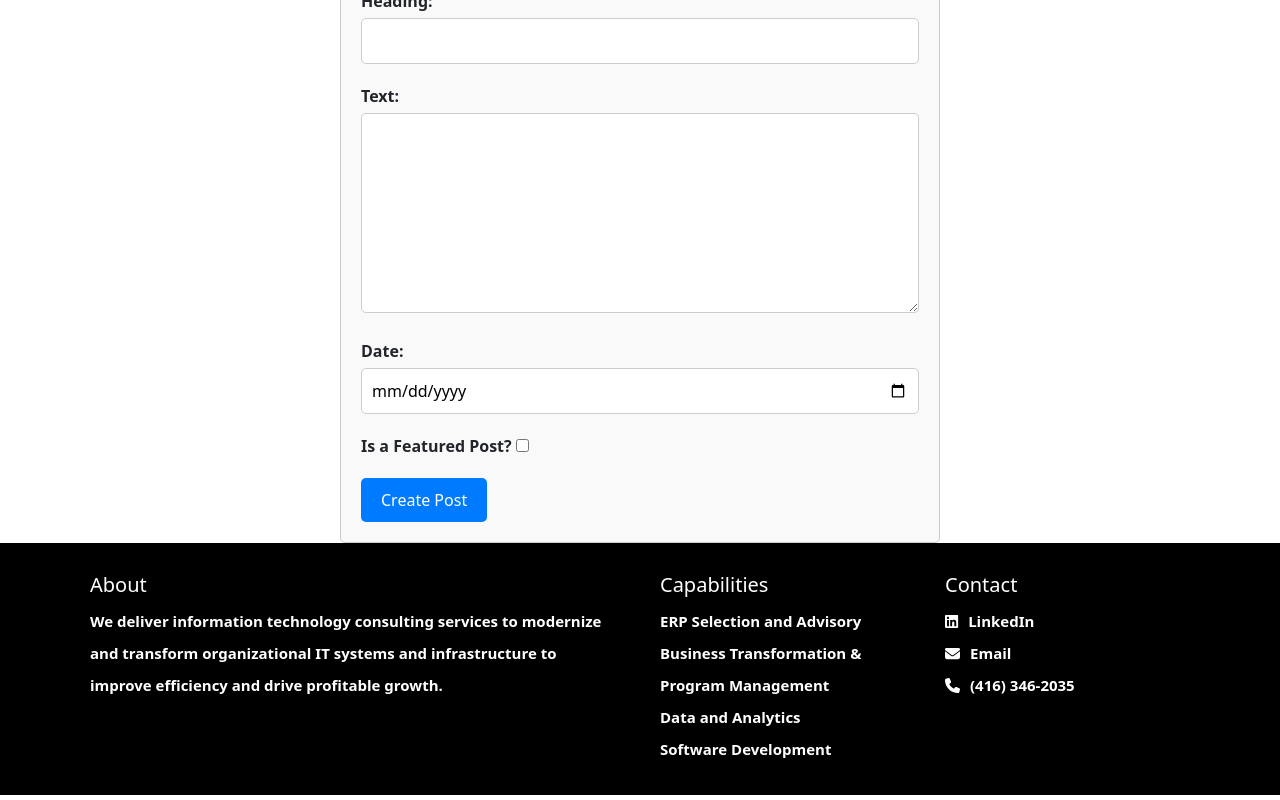
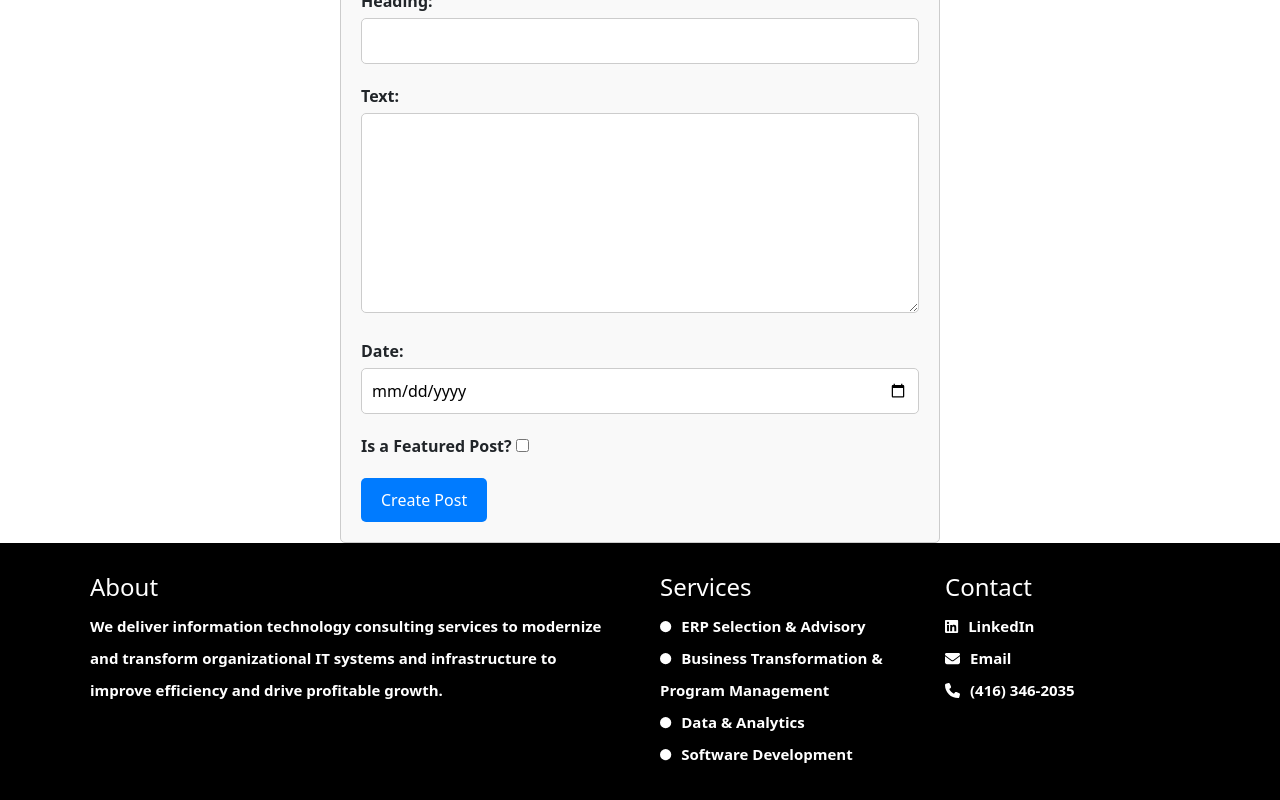
Before and after one commit to KyleTora/wtora.ca, a React (Create React App) app in the folder my-react-app/: page /newBlog in a window 1280 px wide. Shown: the part 257-1057 px from the top of the page. Built offline with nearby package versions, Linux system fonts and the light colour scheme; no server answers.

Commit message:
Footer updates

```diff
--- a/my-react-app/src/components/Footer.js
+++ b/my-react-app/src/components/Footer.js
@@ -3,8 +3,8 @@ import '../styles/Footer.css';
 import { AuthContext } from './AuthContext';
 import { Link } from 'react-router-dom';
 import { FontAwesomeIcon } from '@fortawesome/react-fontawesome';
-import { faXTwitter, faLinkedin } from '@fortawesome/free-brands-svg-icons';
-import { faPhone, faEnvelope } from '@fortawesome/free-solid-svg-icons';
+import { faLinkedin } from '@fortawesome/free-brands-svg-icons';
+import { faPhone, faEnvelope, faCircle} from '@fortawesome/free-solid-svg-icons';
 
 
 function Footer() {
@@ -19,7 +19,7 @@ function Footer() {
       <div className="container">
         <div className="row">
           <div className="footer-block col-md-6 col-12">
-            <h5>About</h5>
+            <h4 className='footer-title'>About</h4>
             <a>We deliver information technology consulting services to modernize and transform organizational IT systems and infrastructure to improve efficiency and drive profitable growth.</a>
             <br></br>
             {authenticated ? (
@@ -33,14 +33,14 @@ function Footer() {
             )}
           </div>
           <div className="footer-block col-md-3 col-6">
-            <h5>Capabilities</h5>
-            <a href="/services#erp-selection">ERP Selection and Advisory</a><br />
-            <a href="/services#program-management">Business Transformation & Program Management</a><br />
-            <a href="/services#data-analytics">Data and Analytics</a><br />
-            <a href="/services#software-development">Software Development</a>
+            <h4 className='footer-title'>Services</h4>
+            <a href="/services#erp-selection"><FontAwesomeIcon icon={faCircle} className='social-icon fa-xs' /><span>ERP Selection & Advisory</span></a><br />
+            <a href="/services#program-management"><FontAwesomeIcon icon={faCircle} className='social-icon fa-xs' /><span>Business Transformation & Program Management</span></a><br />
+            <a href="/services#data-analytics"><FontAwesomeIcon icon={faCircle} className='social-icon fa-xs' /><span>Data & Analytics</span></a><br />
+            <a href="/services#software-development"><FontAwesomeIcon icon={faCircle} className='social-icon fa-xs' /><span>Software Development</span></a>
           </div>
           <div className="footer-block col-md-3 col-6">
-            <h5>Contact</h5>
+            <h4 className='footer-title'>Contact</h4>
 
             <a href="https://www.linkedin.com/in/waltertora" target="_blank" rel="noopener noreferrer">
               <FontAwesomeIcon icon={faLinkedin} className='social-icon ' /><span>LinkedIn</span>
--- a/my-react-app/src/styles/Footer.css
+++ b/my-react-app/src/styles/Footer.css
@@ -3,8 +3,9 @@
     background-color: var(--black-color);
     color: var(--white-color);
     padding: 10px 0;
-    line-height:200%;
+    line-height: 200%;
     font-weight: 600;
+
     .footer-block
     {
         padding: 0 20px;
@@ -17,7 +18,7 @@
     }
 }
 
-.footer h5
+.footer .footer-title
 {
     color: var(--white-color);
 }
```
